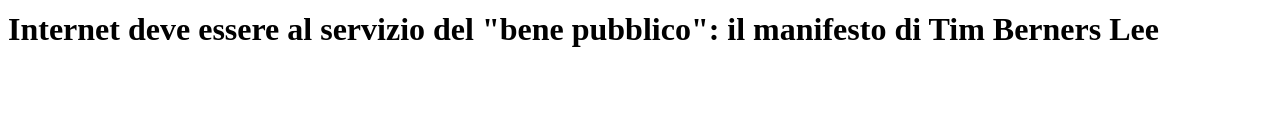
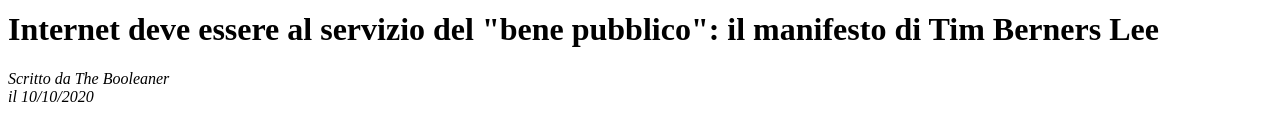
Before and after one commit to GabrieleLombard01/html-css-booleaner, a plain HTML site: page index.html in a window 1280 px wide. Shown: the part 126-266 px from the top of the page. Drawn offline with Linux system fonts and the light colour scheme.

Commit message:
header fix

```diff
--- a/index.html
+++ b/index.html
@@ -11,7 +11,7 @@
     <title>The Booleaner</title>
 </head>
 <body>
-    <!--Logo-->
+    <!--Intestazione e titolo-->
     <header>
         <div class="pattern">
             <figure>
@@ -19,6 +19,10 @@
             </figure>
         </div>
         <h1>Internet deve essere al servizio del "bene pubblico": il manifesto di Tim Berners Lee</h1>
+        <address>
+            Scritto da <span>The Booleaner</span> <br>
+            il 10/10/2020
+        </address>
 
     </header>
 </body>
```
